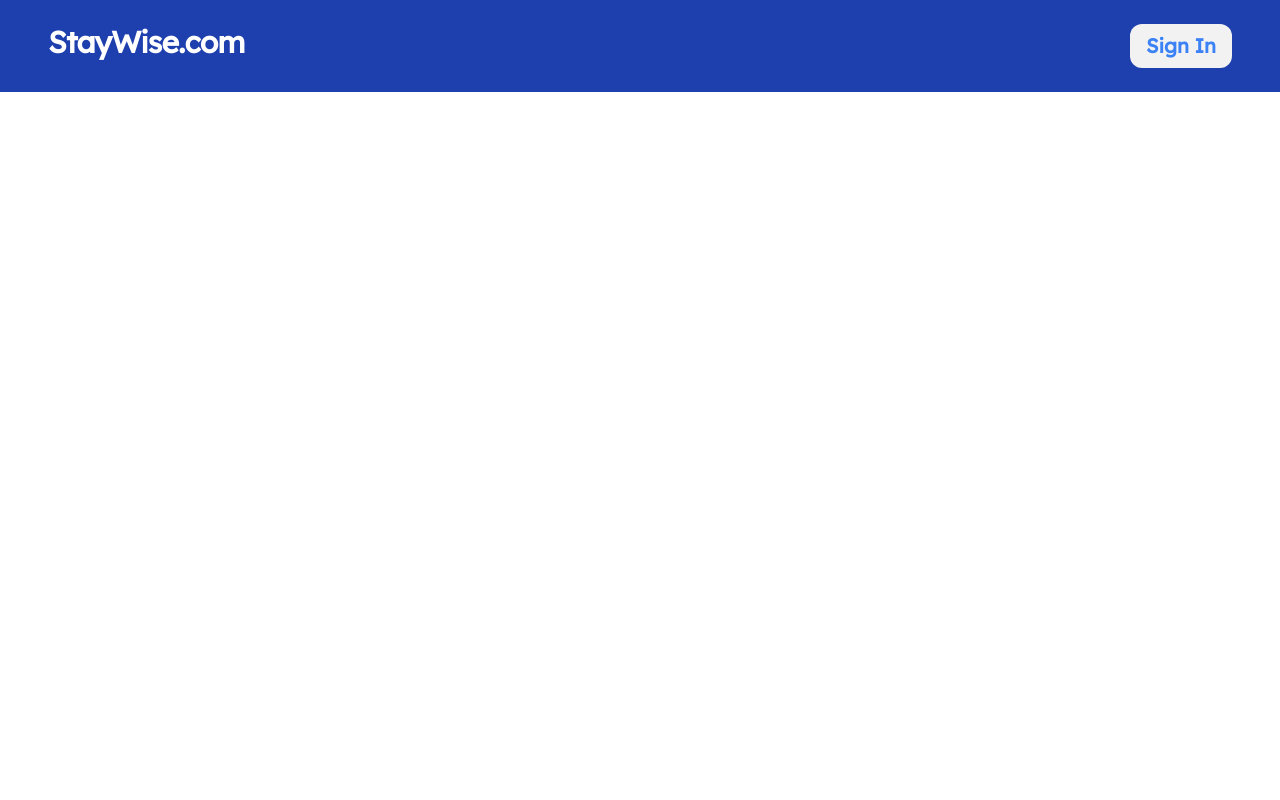
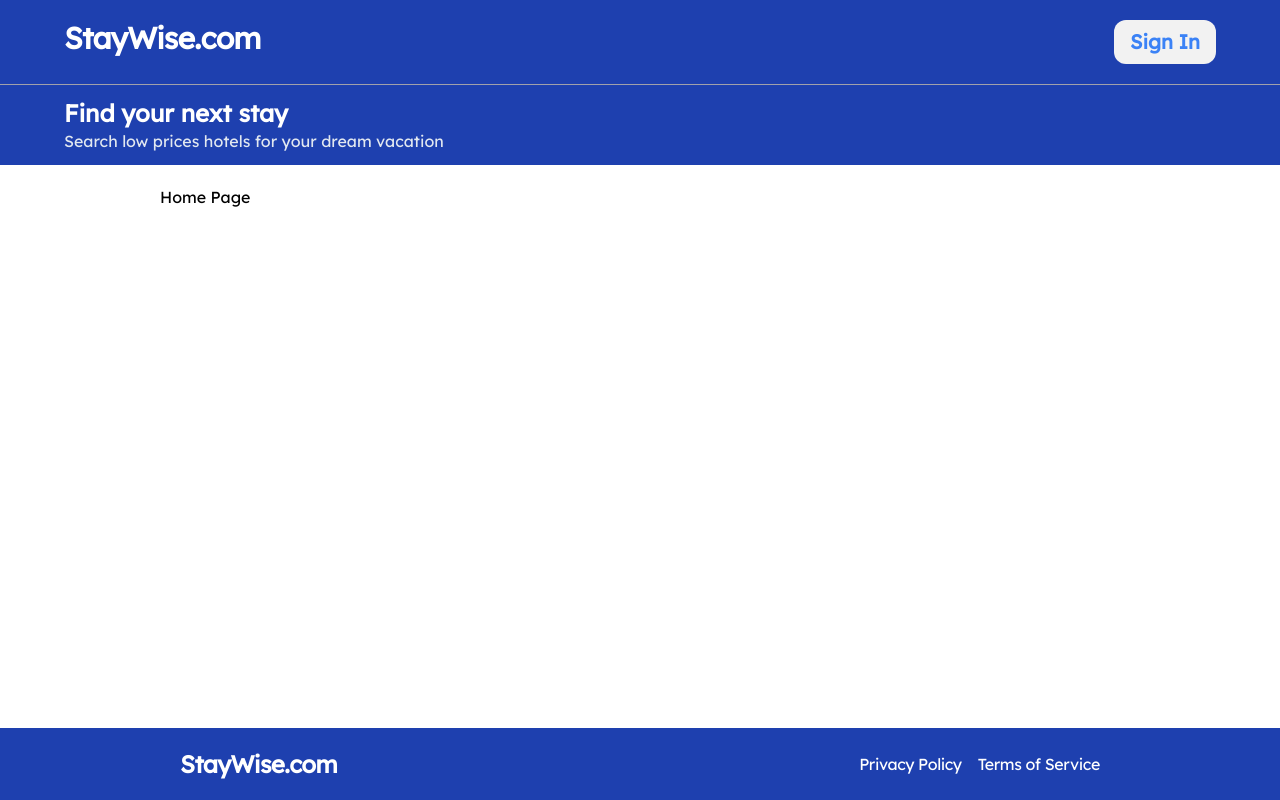
Before and after one commit to KoyalkarAditya/staywise, a React (Vite) app in the folder frontend/: page / in a window 1280 px wide. Built offline with nearby package versions, Linux system fonts and the light colour scheme.

Commit message:
landing page

```diff
--- a/frontend/src/App.tsx
+++ b/frontend/src/App.tsx
@@ -1,11 +1,32 @@
-import { BrowserRouter as Router, Routes, Route } from "react-router-dom";
+import {
+  BrowserRouter as Router,
+  Routes,
+  Route,
+  Navigate,
+} from "react-router-dom";
 import Layout from "./layouts/Layout";
 
 function App() {
   return (
     <Router>
       <Routes>
-        <Route path="/" element={<Layout></Layout>} />
+        <Route
+          path="/"
+          element={
+            <Layout>
+              <div>Home Page</div>
+            </Layout>
+          }
+        />
+        <Route
+          path="/search"
+          element={
+            <Layout>
+              <div>Search Page</div>
+            </Layout>
+          }
+        />
+        <Route path="*" element={<Navigate to={"/"} />} />
       </Routes>
     </Router>
   );
--- /dev/null
+++ b/frontend/src/components/Footer.tsx
@@ -0,0 +1,16 @@
+const Footer = () => {
+  return (
+    <div className="bg-blue-800 p-5">
+      <div className="container flex justify-between items-center">
+        <span className="text-2xl text-white font-bold tracking-tight ">
+          StayWise.com
+        </span>
+        <span className="text-white  tracking-tight flex gap-4">
+          <p className="cursor-pointer">Privacy Policy</p>
+          <p className="cursor-pointer">Terms of Service</p>
+        </span>
+      </div>
+    </div>
+  );
+};
+export default Footer;
--- a/frontend/src/components/Header.tsx
+++ b/frontend/src/components/Header.tsx
@@ -1,8 +1,8 @@
 import { Link } from "react-router-dom";
 const Header = () => {
   return (
-    <div className="bg-blue-800 py-6 font-lexend">
-      <div className="mx-5 md:mx-12 flex justify-between">
+    <div className="bg-blue-800 py-5">
+      <div className="mx-7 md:mx-16 flex justify-between">
         <span className="text-3xl text-white font-bold tracking-tight">
           <Link to={"/"}>StayWise.com</Link>
         </span>
--- a/frontend/src/components/Hero.tsx
+++ b/frontend/src/components/Hero.tsx
@@ -0,0 +1,15 @@
+export const Hero = () => {
+  return (
+    <div className="bg-blue-800 py-3 border-t border-zinc-400">
+      <div className="mx-6 md:mx-16 flex flex-col">
+        <h1 className="text-2xl text-white font-semibold ">
+          Find your next stay
+        </h1>
+        <p className="text-md text-slate-200">
+          Search low prices hotels for your dream vacation
+        </p>
+      </div>
+    </div>
+  );
+};
+export default Hero;
--- a/frontend/src/layouts/Layout.tsx
+++ b/frontend/src/layouts/Layout.tsx
@@ -1,9 +1,16 @@
+import Footer from "../components/Footer";
 import Header from "../components/Header";
-
-const Layout = () => {
+import Hero from "../components/Hero";
+interface Props {
+  children: React.ReactNode;
+}
+const Layout = ({ children }: Props) => {
   return (
-    <div className="flex flex-col min-h-screen">
+    <div className="flex flex-col min-h-screen font-lexend">
       <Header />
+      <Hero />
+      <div className="container mx-auto py-5 flex-1">{children}</div>
+      <Footer />
     </div>
   );
 };
--- a/frontend/tailwind.config.js
+++ b/frontend/tailwind.config.js
@@ -6,6 +6,9 @@ export default {
       fontFamily: {
         lexend: ["Lexend Deca", "sans-serif"],
       },
+      container: {
+        padding: "10rem",
+      },
     },
   },
   plugins: [],
```
